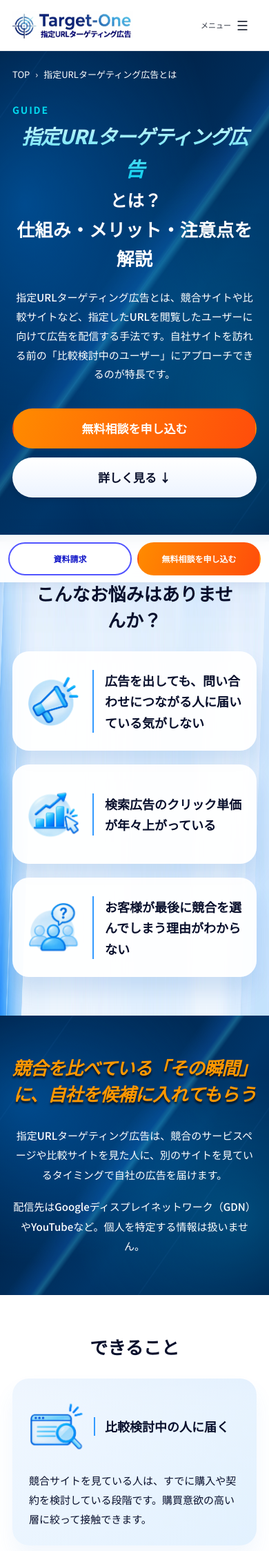
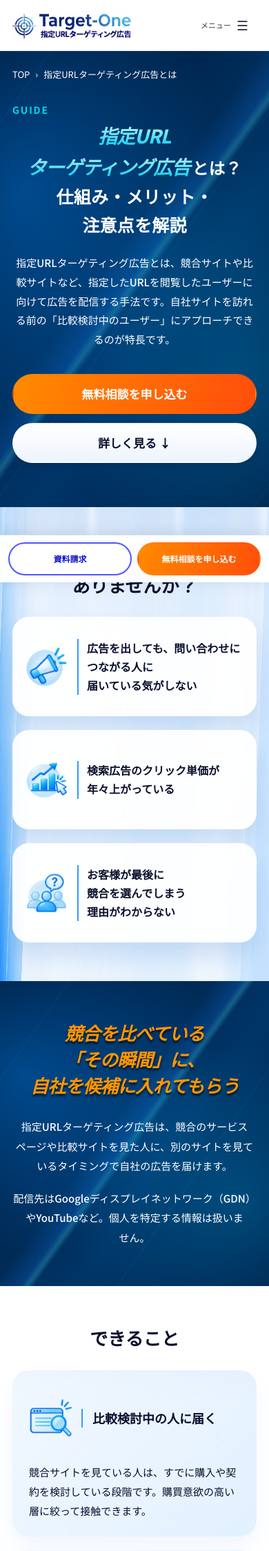
Before and after one commit to akinai-user/Target-One, a PHP site: page /guide/ in a window 390 px wide. Shown: the top 2248 px of the page at 69% size. Run offline with PHP 8.4, Linux system fonts and the light colour scheme.

Commit message:
Refine guide text wrapping for mobile and desktop

```diff
--- a/assets/css/guide.css
+++ b/assets/css/guide.css
@@ -11,6 +11,23 @@
   font-size: var(--guide-body);
   font-weight: 400;
   line-height: 1.85;
+  line-break: strict;
+  word-break: normal;
+  overflow-wrap: normal;
+}
+.page-guide .guide-main :is(p, h2, h3) {
+  text-wrap: pretty;
+}
+.page-guide .guide-phrase {
+  display: inline-block;
+  max-width: 100%;
+  vertical-align: baseline;
+}
+.page-guide .guide-title-line {
+  display: block;
+}
+.page-guide .guide-mobile-break {
+  display: none;
 }
 .page-guide .guide-main .container {
   width: min(1200px, calc(100% - 80px));
@@ -101,7 +118,7 @@
   letter-spacing: 0.01em;
 }
 .page-guide .guide-title-accent {
-  display: inline-block;
+  display: inline;
   color: #58e4f8;
   background: linear-gradient(#c5f6fa 12%, #16d2f0 83%);
   background-clip: text;
@@ -404,6 +421,12 @@
   line-height: 1.65;
   margin-bottom: 12px;
 }
+.page-guide .guide-case-label {
+  display: block;
+  margin-bottom: 8px;
+  font-size: 14px;
+  line-height: 1.6;
+}
 .page-guide .guide-case p {
   font-size: var(--guide-body);
   line-height: 1.85;
@@ -494,6 +517,17 @@
   border-radius: 50%;
   background: radial-gradient(circle at 30% 20%, #7ba6ce, #001b3e 70%);
   font-family: Georgia, serif;
+}
+.page-guide .guide-faq summary > .guide-faq-question {
+  display: block;
+  flex: 1;
+  min-width: 0;
+  width: auto;
+  height: auto;
+  color: inherit;
+  background: none;
+  border-radius: 0;
+  font: inherit;
 }
 .page-guide .guide-faq summary::after {
   color: #064bff;
@@ -736,8 +770,11 @@
     margin-bottom: 20px;
   }
   .page-guide .guide-hero h1 {
-    font-size: clamp(26px, 3vw, 42px);
+    font-size: clamp(22px, 6.4vw, 28px);
     line-height: 1.65;
+  }
+  .page-guide .guide-mobile-break {
+    display: initial;
   }
   .page-guide .guide-title-accent {
     font-size: 1.1em;
@@ -766,19 +803,19 @@
     gap: 20px;
   }
   .page-guide .guide-concern-grid li {
-    padding: 24px 20px;
-    grid-template-columns: 80px minmax(0, 1fr);
-    gap: 16px;
+    padding: 22px 18px;
+    grid-template-columns: 64px minmax(0, 1fr);
+    gap: 12px;
     min-height: 144px;
     border-radius: 24px;
   }
   .page-guide .guide-concern-grid img {
-    width: 80px;
-    height: 80px;
+    width: 64px;
+    height: 64px;
   }
   .page-guide .guide-concern-grid p {
-    padding-left: 16px;
-    font-size: 18px;
+    padding-left: 12px;
+    font-size: 16px;
     font-weight: 700;
     line-height: 1.7;
   }
@@ -796,14 +833,14 @@
     padding: 24px;
   }
   .page-guide .guide-benefit > div {
-    grid-template-columns: 80px minmax(0, 1fr);
-    gap: 14px;
+    grid-template-columns: 64px minmax(0, 1fr);
+    gap: 12px;
     margin-bottom: 20px;
     min-height: 90px;
   }
   .page-guide .guide-benefit img {
-    width: 80px;
-    height: 80px;
+    width: 64px;
+    height: 64px;
   }
   .page-guide .guide-benefit h3 {
     padding-left: 14px;
--- a/guide/index.html
+++ b/guide/index.html
@@ -182,13 +182,19 @@
           <p class="guide-eyebrow">GUIDE</p>
           <div class="guide-hero-copy">
             <h1 id="guide-title">
-              <span class="guide-title-accent">指定URLターゲティング広告</span
-              ><span class="guide-title-question">とは？</span><br />仕組み・メリット・注意点を解説
+              <span class="guide-title-line"
+                ><span class="guide-title-accent"
+                  >指定URL<br class="guide-mobile-break" /><span class="guide-phrase"
+                    >ターゲティング広告</span
+                  ></span
+                ><span class="guide-title-question">とは？</span></span
+              ><span class="guide-title-line"
+                ><span class="guide-phrase">仕組み・メリット・</span
+                ><span class="guide-phrase">注意点を解説</span></span
+              >
             </h1>
             <p class="guide-lead">
-              指定URLターゲティング広告とは、競合サイトや比較サイトなど、指定したURLを閲覧したユーザーに向けて<br
-                class="guide-desktop-break"
-              />広告を配信する手法です。自社サイトを訪れる前の「比較検討中のユーザー」にアプローチできるのが特長です。
+              指定URLターゲティング広告とは、競合サイトや比較サイトなど、指定したURLを閲覧したユーザーに向けて広告を配信する手法です。自社サイトを訪れる前の「比較検討中のユーザー」にアプローチできるのが特長です。
             </p>
             <div class="buttons">
               <a class="top-button top-button-orange" href="/contact/">無料相談を申し込む</a
@@ -199,7 +205,10 @@
       </section>
       <section class="section guide-concerns guide-light" id="section-1">
         <div class="container">
-          <h2>こんなお悩みはありませんか？</h2>
+          <h2>
+            <span class="guide-phrase">こんなお悩みは</span
+            ><span class="guide-phrase">ありませんか？</span>
+          </h2>
           <ul class="guide-concern-grid">
             <li>
               <img
@@ -211,7 +220,12 @@
                 loading="lazy"
                 decoding="async"
               />
-              <p>広告を出しても、<br />問い合わせにつながる人に<br />届いている気がしない</p>
+              <p>
+                <span class="guide-phrase">広告を出しても、</span
+                ><span class="guide-phrase">問い合わせに</span
+                ><span class="guide-phrase">つながる人に</span
+                ><span class="guide-phrase">届いている気がしない</span>
+              </p>
             </li>
             <li>
               <img
@@ -223,7 +237,11 @@
                 loading="lazy"
                 decoding="async"
               />
-              <p>検索広告のクリック単価<br />が年々上がっている</p>
+              <p>
+                <span class="guide-phrase">検索広告の</span
+                ><span class="guide-phrase">クリック単価が</span
+                ><span class="guide-phrase">年々上がっている</span>
+              </p>
             </li>
             <li>
               <img
@@ -235,18 +253,25 @@
                 loading="lazy"
                 decoding="async"
               />
-              <p>お客様が最後に競合を<br />選んでしまう理由が<br />わからない</p>
+              <p>
+                <span class="guide-phrase">お客様が最後に</span
+                ><span class="guide-phrase">競合を選んでしまう</span
+                ><span class="guide-phrase">理由がわからない</span>
+              </p>
             </li>
           </ul>
         </div>
       </section>
       <section class="section guide-statement guide-blue top-dark" id="section-2">
         <div class="container">
-          <h2>競合を比べている「その瞬間」に、自社を候補に入れてもらう</h2>
+          <h2>
+            <span class="guide-phrase">競合を比べている</span
+            ><span class="guide-phrase">「その瞬間」に、</span
+            ><span class="guide-phrase">自社を候補に</span
+            ><span class="guide-phrase">入れてもらう</span>
+          </h2>
           <p>
-            指定URLターゲティング広告は、競合のサービスページや比較サイトを見た人に、別のサイトを見ているタイミングで自社の<br
-              class="guide-desktop-break"
-            />広告を届けます。
+            指定URLターゲティング広告は、競合のサービスページや比較サイトを見た人に、別のサイトを見ているタイミングで自社の広告を届けます。
           </p>
           <p>
             配信先はGoogleディスプレイネットワーク（GDN）やYouTubeなど。個人を特定する情報は扱いません。
@@ -268,7 +293,10 @@
                   loading="lazy"
                   decoding="async"
                 />
-                <h3>比較検討中の人に届く</h3>
+                <h3>
+                  <span class="guide-phrase">比較検討中の人に</span
+                  ><span class="guide-phrase">届く</span>
+                </h3>
               </div>
               <p>
                 競合サイトを見ている人は、すでに購入や契約を検討している段階です。購買意欲の高い層に絞って接触できます。
@@ -285,7 +313,10 @@
                   loading="lazy"
                   decoding="async"
                 />
-                <h3>広告費の無駄打ちが減る</h3>
+                <h3>
+                  <span class="guide-phrase">広告費の無駄打ちが</span
+                  ><span class="guide-phrase">減る</span>
+                </h3>
               </div>
               <p>
                 興味の薄い人への配信を減らせるため、限られた予算でも効率よく見込み客に届きます。
@@ -302,7 +333,10 @@
                   loading="lazy"
                   decoding="async"
                 />
-                <h3>競合からの乗り換えを<br />促せる</h3>
+                <h3>
+                  <span class="guide-phrase">競合からの乗り換えを</span
+                  ><span class="guide-phrase">促せる</span>
+                </h3>
               </div>
               <p>
                 競合しか知らなかったユーザーに、自社という選択肢を知ってもらうきっかけをつくれます。
@@ -386,7 +420,11 @@
                 decoding="async"
               />
               <div>
-                <h3>CASE 01【歯科・クリニック】競合医院の診療案内ページ × 半径数km</h3>
+                <h3>
+                  <span class="guide-case-label">CASE 01【歯科・クリニック】</span
+                  ><span class="guide-phrase">競合医院の診療案内ページ</span
+                  ><span class="guide-phrase"> × 半径数km</span>
+                </h3>
                 <p>同じ診療を探している地域の方に、自院を知ってもらう。</p>
               </div>
             </article>
@@ -401,7 +439,11 @@
                 decoding="async"
               />
               <div>
-                <h3>CASE 02【ジム・フィットネス】競合ジムの料金ページ × 店舗周辺エリア</h3>
+                <h3>
+                  <span class="guide-case-label">CASE 02【ジム・フィットネス】</span
+                  ><span class="guide-phrase">競合ジムの料金ページ</span
+                  ><span class="guide-phrase"> × 店舗周辺エリア</span>
+                </h3>
                 <p>ジムを比べている人に、体験の前から強みを伝える。</p>
               </div>
             </article>
@@ -416,7 +458,11 @@
                 decoding="async"
               />
               <div>
-                <h3>CASE 03【飲食店】グルメサイトの店舗一覧ページ × 店舗周辺エリア</h3>
+                <h3>
+                  <span class="guide-case-label">CASE 03【飲食店】</span
+                  ><span class="guide-phrase">グルメサイトの店舗一覧ページ</span
+                  ><span class="guide-phrase"> × 店舗周辺エリア</span>
+                </h3>
                 <p>お店を探している人に、自店を候補に入れてもらう。</p>
               </div>
             </article>
@@ -441,7 +487,10 @@
                   loading="lazy"
                   decoding="async"
                 />
-                <h3><span>01</span> URLを<br />指定する</h3>
+                <h3>
+                  <span>01</span> <span class="guide-phrase">URLを</span
+                  ><br class="guide-step-break" /><span class="guide-phrase">指定する</span>
+                </h3>
               </div>
               <p>競合のサービスページや比較サイトなど、見込み客が訪れそうなページを選びます。</p>
             </li>
@@ -456,7 +505,10 @@
                   loading="lazy"
                   decoding="async"
                 />
-                <h3><span>02</span> エリアを<br />決める</h3>
+                <h3>
+                  <span>02</span> <span class="guide-phrase">エリアを</span
+                  ><br class="guide-step-break" /><span class="guide-phrase">決める</span>
+                </h3>
               </div>
               <p>来店型なら店舗の周辺、全国対応なら営業エリアに合わせます。</p>
             </li>
@@ -471,7 +523,10 @@
                   loading="lazy"
                   decoding="async"
                 />
-                <h3><span>03</span> 広告を<br />用意する</h3>
+                <h3>
+                  <span>03</span> <span class="guide-phrase">広告を</span
+                  ><br class="guide-step-break" /><span class="guide-phrase">用意する</span>
+                </h3>
               </div>
               <p>競合と比べたときの強みが、ひと目で伝わる広告をつくります。</p>
             </li>
@@ -486,7 +541,10 @@
                   loading="lazy"
                   decoding="async"
                 />
-                <h3><span>04</span> 成果を<br />見て改善する</h3>
+                <h3>
+                  <span>04</span> <span class="guide-phrase">成果を</span
+                  ><br class="guide-step-break" /><span class="guide-phrase">見て改善する</span>
+                </h3>
               </div>
               <p>URLごとの成果を見て、指定するURLや広告を入れ替えます。</p>
             </li>
@@ -501,7 +559,13 @@
         <div class="container">
           <h2>よくある質問</h2>
           <details class="faq">
-            <summary><span>Q</span>競合に知られることはありませんか？</summary>
+            <summary>
+              <span>Q</span
+              ><span class="guide-faq-question"
+                ><span class="guide-phrase">競合に知られることは</span
+                ><span class="guide-phrase">ありませんか？</span></span
+              >
+            </summary>
             <div>
               <b>A</b>
               <p>
@@ -510,7 +574,13 @@
             </div>
           </details>
           <details class="faq">
-            <summary><span>Q</span>閲覧者の少ないページでも配信できますか？</summary>
+            <summary>
+              <span>Q</span
+              ><span class="guide-faq-question"
+                ><span class="guide-phrase">閲覧者の少ないページでも</span
+                ><span class="guide-phrase">配信できますか？</span></span
+              >
+            </summary>
             <div>
               <b>A</b>
               <p>
@@ -519,7 +589,13 @@
             </div>
           </details>
           <details class="faq">
-            <summary><span>Q</span>どんな業種に向いていますか？</summary>
+            <summary>
+              <span>Q</span
+              ><span class="guide-faq-question"
+                ><span class="guide-phrase">どんな業種に</span
+                ><span class="guide-phrase">向いていますか？</span></span
+              >
+            </summary>
             <div>
               <b>A</b>
               <p>
@@ -531,7 +607,10 @@
       </section>
       <section class="section guide-invitation guide-light" id="section-9">
         <div class="container">
-          <h2>まずは、競合の状況を一緒に見てみませんか</h2>
+          <h2>
+            <span class="guide-phrase">まずは、</span><span class="guide-phrase">競合の状況を</span
+            ><span class="guide-phrase">一緒に見てみませんか</span>
+          </h2>
           <p>
             無料相談では、御社の商圏と競合サイトをもとに、指定するURLの候補をお出しします。相談だけで終わっても構いません。
           </p>
@@ -544,7 +623,10 @@
       <section class="section guide-service">
         <div class="container">
           <p class="eyebrow">SERVICE</p>
-          <h2>Target-Oneでできること</h2>
+          <h2>
+            <span class="guide-phrase">Target-Oneで</span
+            ><span class="guide-phrase">できること</span>
+          </h2>
           <div class="guide-service-grid">
             <a class="guide-service-card" href="/guide/"
               ><img
@@ -556,7 +638,10 @@
                 loading="lazy"
                 decoding="async"
               />
-              <h3>指定URLターゲティング広告とは</h3>
+              <h3>
+                <span class="guide-phrase">指定URL</span
+                ><span class="guide-phrase">ターゲティング広告とは</span>
+              </h3>
               <p>競合サイトの訪問者に広告を届ける仕組み</p>
               <span class="top-link">詳しく見る <span aria-hidden="true">→</span></span></a
             ><a class="guide-service-card" href="/service/"
@@ -600,16 +685,19 @@
             ><a class="top-button top-button-outline" href="/request/">資料請求</a>
           </div>
           <p class="guide-contact-address">
-            お電話：<a href="tel:05017802231">050-1780-2231</a>　メール：<a
-              href="mailto:info@target-one.net"
-              >info@target-one.net</a
+            <span class="guide-phrase">お電話：<a href="tel:05017802231">050-1780-2231</a></span
+            >　<span class="guide-phrase"
+              >メール：<a href="mailto:info@target-one.net">info@target-one.net</a></span
             >
           </p>
         </div>
       </section>
       <div class="guide-company">
         <div class="container">
-          <h2>Target-Oneを運営する会社について</h2>
+          <h2>
+            <span class="guide-phrase">Target-Oneを運営する</span
+            ><span class="guide-phrase">会社について</span>
+          </h2>
           <a class="top-link" href="/company/">運営会社を見る <span aria-hidden="true">→</span></a>
         </div>
       </div>
```
Also changed, not shown: content/guide-main.html (+120 -33 lines).
